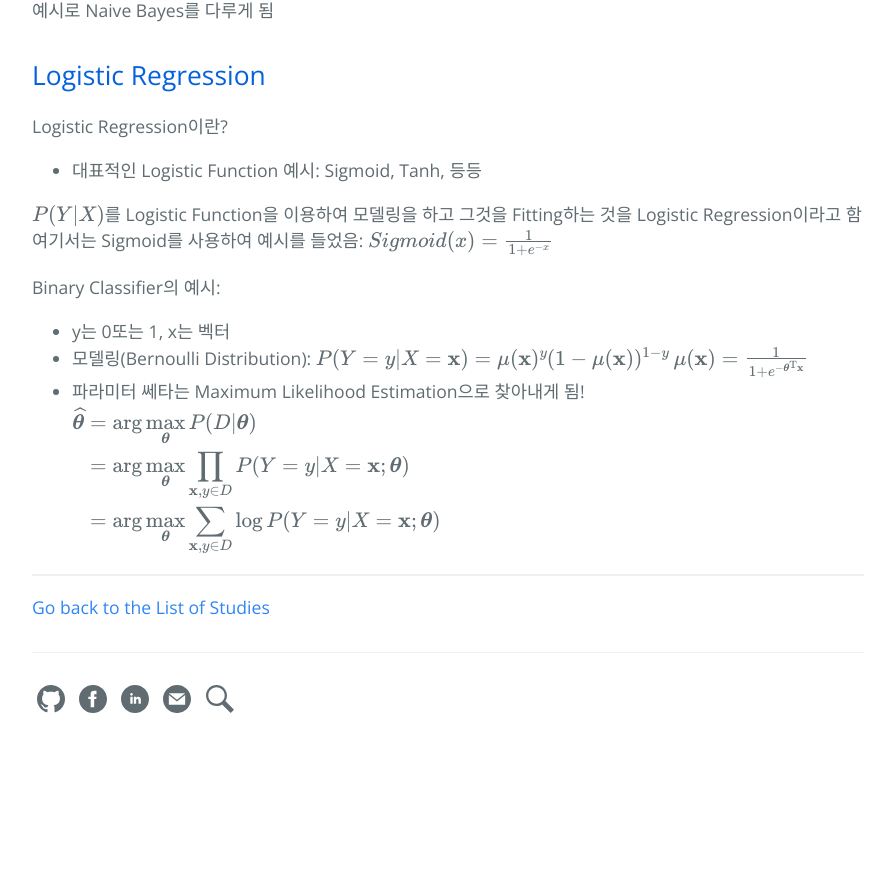
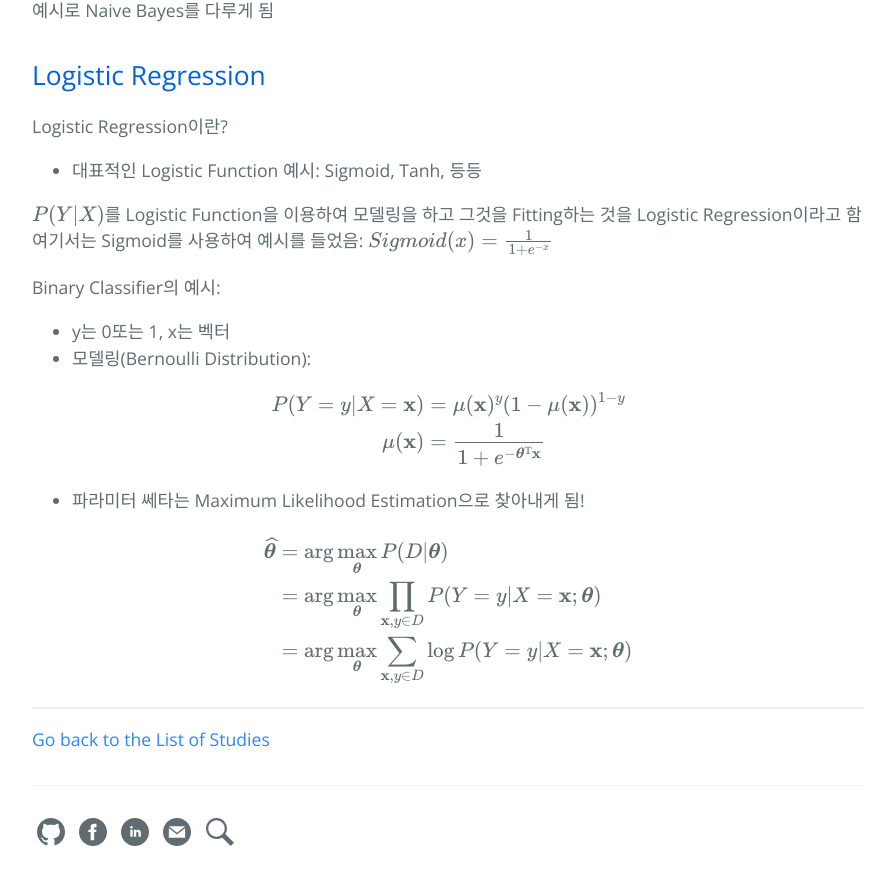
Before and after one commit to hcnoh/hcnoh.github.io, a Jekyll site: the page built from _posts/2019-04-25-logistic-regression-and-naive-bayes.md, in a window 1280 px wide and 900 px high, scrolled down 879 px. Shown: the top 885 px of the window, without its empty margins (192-1087 px from the left). Built offline with Jekyll 4.4.1, drawn with Linux system fonts in a browser that asks for light colours; formulas are drawn with MathJax 3; comment, search, counter and statistics services are not loaded; before the commit the page ends 1646 px from its top, so only the background shows below that.

Commit message:
Update 2019-04-25-logistic-regression-and-naive-bayes.md

```diff
--- a/_posts/2019-04-25-logistic-regression-and-naive-bayes.md
+++ b/_posts/2019-04-25-logistic-regression-and-naive-bayes.md
@@ -34,9 +34,16 @@ $$P(Y\vert X)$$를 Logistic Function을 이용하여 모델링을 하고 그것
 Binary Classifier의 예시:
 - y는 0또는 1, x는 벡터
 - 모델링(Bernoulli Distribution):
-$$P(Y=y\vert X=\mathbf{x}) = \mu(\mathbf{x})^y(1−\mu(\mathbf{x}))^{1−y}$$
-$$\mu(\mathbf{x}) = \frac{1}{1+e^{−\boldsymbol{\theta}^{\text{T}}\mathbf{x}}}$$
+
+$$
+\begin{align*}
+P(Y=y\vert X=\mathbf{x}) & = \mu(\mathbf{x})^y(1−\mu(\mathbf{x}))^{1−y} \\
+\mu(\mathbf{x}) & = \frac{1}{1+e^{−\boldsymbol{\theta}^{\text{T}}\mathbf{x}}}
+\end{align*}
+$$
+
 - 파라미터 쎄타는 Maximum Likelihood Estimation으로 찾아내게 됨!
+
 $$
 \begin{align*}
 \widehat{\boldsymbol{\theta}} & = \arg \max_{\boldsymbol{\theta}} P(D \vert \boldsymbol{\theta}) \\
```
